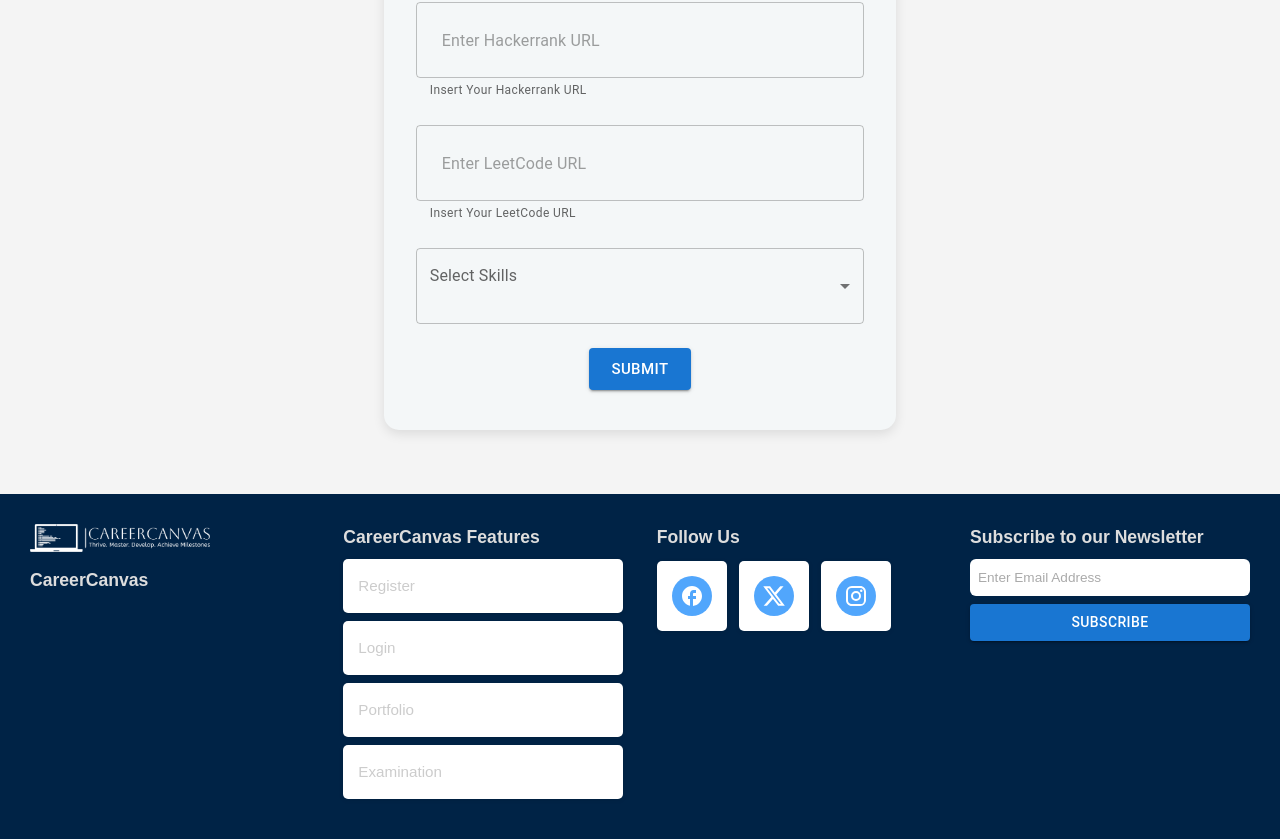
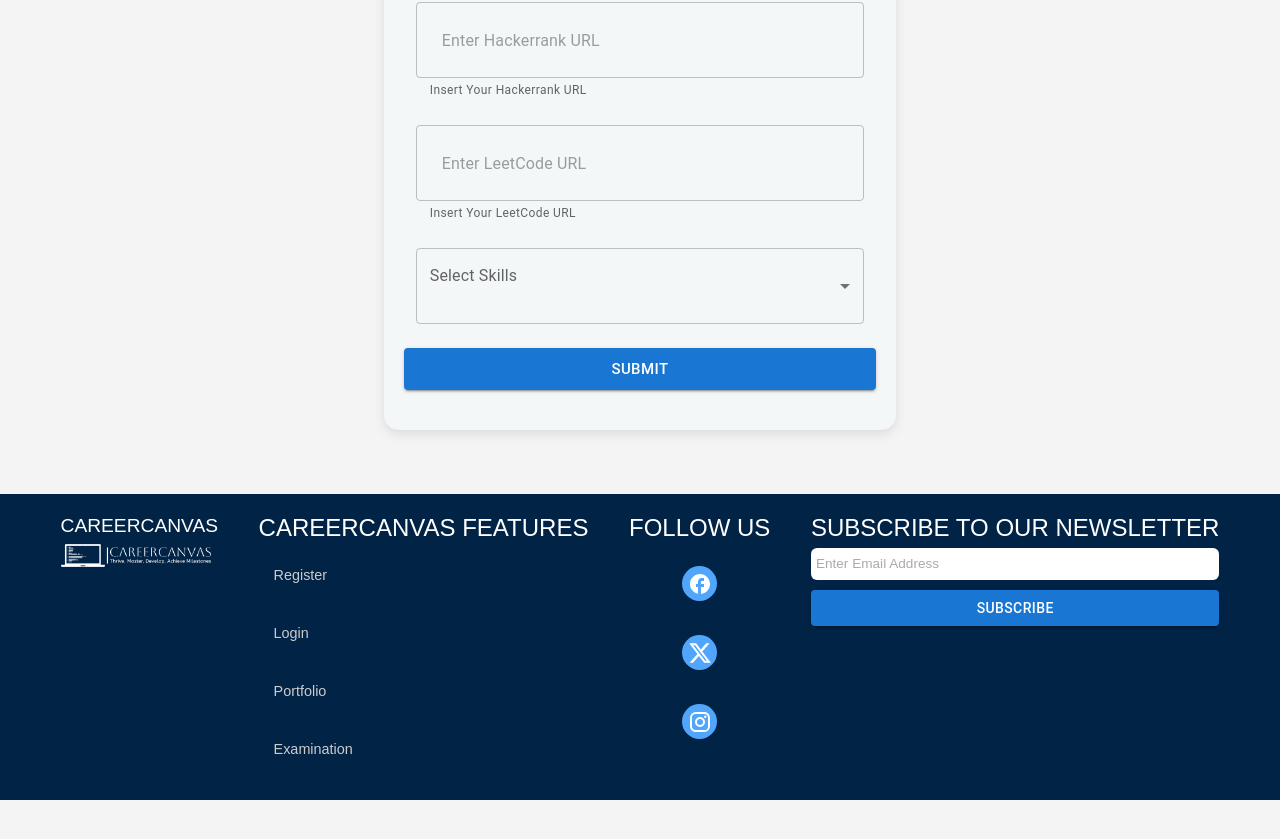
Before and after one commit to AbramBorma/CareerCanvas-ITI-Graduation_Project, a React (Create React App) app in the folder frontend/: page /portfolio/form in a window 1280 px wide. Shown: the part 720-1559 px from the top of the page. After the commit the page ends 1520 px from the top, so only its background shows below. Built offline with nearby package versions, Linux system fonts and the light colour scheme.

Commit message:
update the footer style

```diff
--- a/frontend/src/components/Footer.js
+++ b/frontend/src/components/Footer.js
@@ -9,19 +9,19 @@ import InstagramIcon from '@mui/icons-material/Instagram';
 const Footer = () => {
     return (
         <footer className="footer-container">
-            {/* Logo and Branding */}
+            {/* Branding */}
             <div className="footer-section logo">
+                <h4>CAREERCANVAS</h4>
                 <img
                     src={logo}
                     alt="CareerCanvas Logo"
                     className="footer-logo"
                 />
-                <p>CareerCanvas</p>
             </div>
 
             {/* Internal Links */}
             <div className="footer-section internal-links">
-                <p>CareerCanvas Features</p>
+                <h4>CAREERCANVAS FEATURES</h4>
                 <ul>
                     <li><a href="register.html">Register</a></li>
                     <li><a href="login.html">Login</a></li>
@@ -32,7 +32,7 @@ const Footer = () => {
 
             {/* Social Media Links */}
             <div className="footer-section external-links">
-                <p>Follow Us</p>
+                <h4>FOLLOW US</h4>
                 <ul>
                     <li>
                         <a href="https://facebook.com" target="_blank" rel="noopener noreferrer">
@@ -54,7 +54,7 @@ const Footer = () => {
 
             {/* Newsletter Subscription */}
             <div className="footer-section subscribe">
-                <p>Subscribe to our Newsletter</p>
+                <h4>SUBSCRIBE TO OUR NEWSLETTER</h4>
                 <form action="">
                     <input
                         type="email"
--- a/frontend/src/static/styles/footer.css
+++ b/frontend/src/static/styles/footer.css
@@ -2,49 +2,50 @@
 .footer-container {
     background-color: #002346;
     color: white;
-        padding: 30px 20px;
+    padding: 20px 20px; /* Reduced padding */
     display: flex;
-        flex-wrap: wrap;
-        justify-content: space-between;
-        align-items: flex-start;
+    justify-content: space-evenly;
+    align-items: flex-start; /* Align items to the start */
+    flex-wrap: nowrap; /* Ensure no wrapping to next line */
     width: 100%;
     box-sizing: border-box;
 }
 
-    /* Individual sections inside the footer */
-    .footer-section {
-        flex: 1 1 250px;
-        margin: 0 10px;
-        max-width: 280px;
+/* Branding Section */
+.footer-section.logo h4 {
+    font-size: 1.2rem;
+    margin-bottom: 5px; /* Reduced margin */
+    color: white;
 }
 
 .footer-logo {
-        width: 180px;
+    width: 150px; /* Reduced logo size */
     height: auto;
-        margin-bottom: 15px;
+    margin-bottom: 0; /* Removed bottom margin to reduce height */
 }
 
-    .footer-section p {
-        font-size: 1.1rem;
-        font-weight: bold;
-        color: #ddd;
-        margin-bottom: 8px;
+/* Internal Links Styling */
+.footer-section.internal-links h4 {
+    margin-bottom: 5px; /* Reduced margin */
+    color: white;
 }
 
-    /* Internal Links List Styling */
 .footer-section ul {
     list-style: none;
     padding: 0;
+    margin: 0; /* Removed padding and margin */
 }
 
 .footer-section ul li {
-        margin-bottom: 8px;
+    margin-bottom: 4px; /* Reduced space between list items */
+    background-color: transparent !important;
+    box-shadow: none !important;
 }
 
 .footer-section ul li a {
     color: #ccc;
     text-decoration: none;
-        font-size: 0.95rem;
+    font-size: 0.9rem; /* Slightly smaller text */
 }
 
 .footer-section ul li a:hover {
@@ -53,14 +54,17 @@
     transition: color 0.3s ease-in-out;
 }
 
-    /* Social Media Icons Styling */
+/* Social Media Icons */
+.external-links {
+    margin-top: 0; /* Removed margin */
+}
+
 .external-links ul {
     display: flex;
-        gap: 12px;
-        justify-content: flex-start;
+    justify-content: flex-start; /* Align to the start */
     align-items: center;
-        padding: 0;
-        margin-top: 10px;
+    flex-direction: row; /* Set icons in a row */
+    flex-direction: column;
 }
 
 .external-links ul li {
@@ -69,8 +73,8 @@
 
 .external-links ul li a {
     display: inline-block;
-        width: 40px;
-        height: 40px;
+    width: 35px; /* Reduced size of icons */
+    height: 35px;
     background-color: #51a6fc;
     color: white;
     border-radius: 50%;
@@ -78,7 +82,7 @@
     justify-content: center;
     align-items: center;
     text-decoration: none;
-        font-size: 1.5rem;
+    font-size: 1.2rem;
 }
 
 .external-links ul li a:hover {
@@ -87,18 +91,29 @@
     color: white;
 }
 
-    /* Subscription Form */
+/* Newsletter Subscription Styling */
+.subscribe {
+    margin-bottom: 0;
+}
+
+.subscribe h4 {
+    margin-bottom: 5px;
+    color: white;
+    width: 100%; /* Ensure h4 takes the full width */
+}
+
 .subscribe form {
     display: flex;
-        flex-direction: column;
-        gap: 8px;
+    flex-direction: column; /* Align input and button vertically */
+    gap: 10px; /* Add gap between input and button */
+    width: 100%; /* Ensure form takes the full width */
 }
 
 .subscribe form input {
-        padding: 8px;
+    padding: 5px;
     border-radius: 6px;
     border: none;
-        width: 100%;
+    width: 100%; /* Input will now match the width of h4 */
     font-size: 0.9rem;
 }
 
@@ -108,13 +123,14 @@
 }
 
 .cta-button {
-        padding: 10px;
+    padding: 8px;
     background-color: #51a6fc;
     color: white;
     border: none;
     border-radius: 6px;
     cursor: pointer;
-        font-size: 1rem;
+    font-size: 0.9rem;
+    width: 100%; /* Button now takes the full width */
 }
 
 .cta-button:hover {
@@ -122,7 +138,8 @@
     transition: background-color 0.3s ease-in-out;
 }
 
-    /* Responsive Design for smaller screens */
+
+/* Responsive Design */
 @media (max-width: 768px) {
     .footer-container {
         flex-direction: column;
@@ -133,10 +150,11 @@
     .footer-section {
         width: 100%;
         max-width: 100%;
-            margin-bottom: 15px;
+        margin-bottom: 10px; /* Slightly reduced space between sections */
     }
 
     .external-links ul {
         justify-content: center;
+        flex-direction: row; /* Ensure icons stay in a row */
     }
 }
```
Lines whose indentation alone changed are shown as unchanged.
